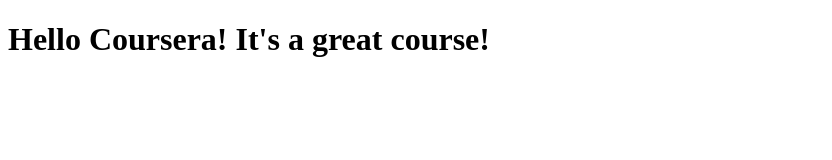
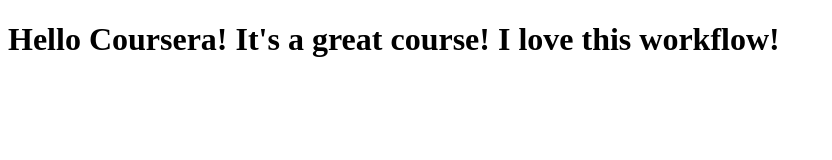
Before and after one commit to pribnuts/coursera-test, a plain HTML site: page site/index.html in a window 1280 px wide. Shown: the whole page, without its empty margins (0-832 px from the left). Drawn offline with Linux system fonts and the light colour scheme.

Commit message:
made a small change to test browsersync functionality.

```diff
--- a/site/index.html
+++ b/site/index.html
@@ -4,6 +4,6 @@
     <title>Hello Coursera</title>
 </head>
 <body>
-    <h1>Hello Coursera! It's a great course!</h1>
+    <h1>Hello Coursera! It's a great course! I love this workflow!</h1>
 </body>
 </html>
```
